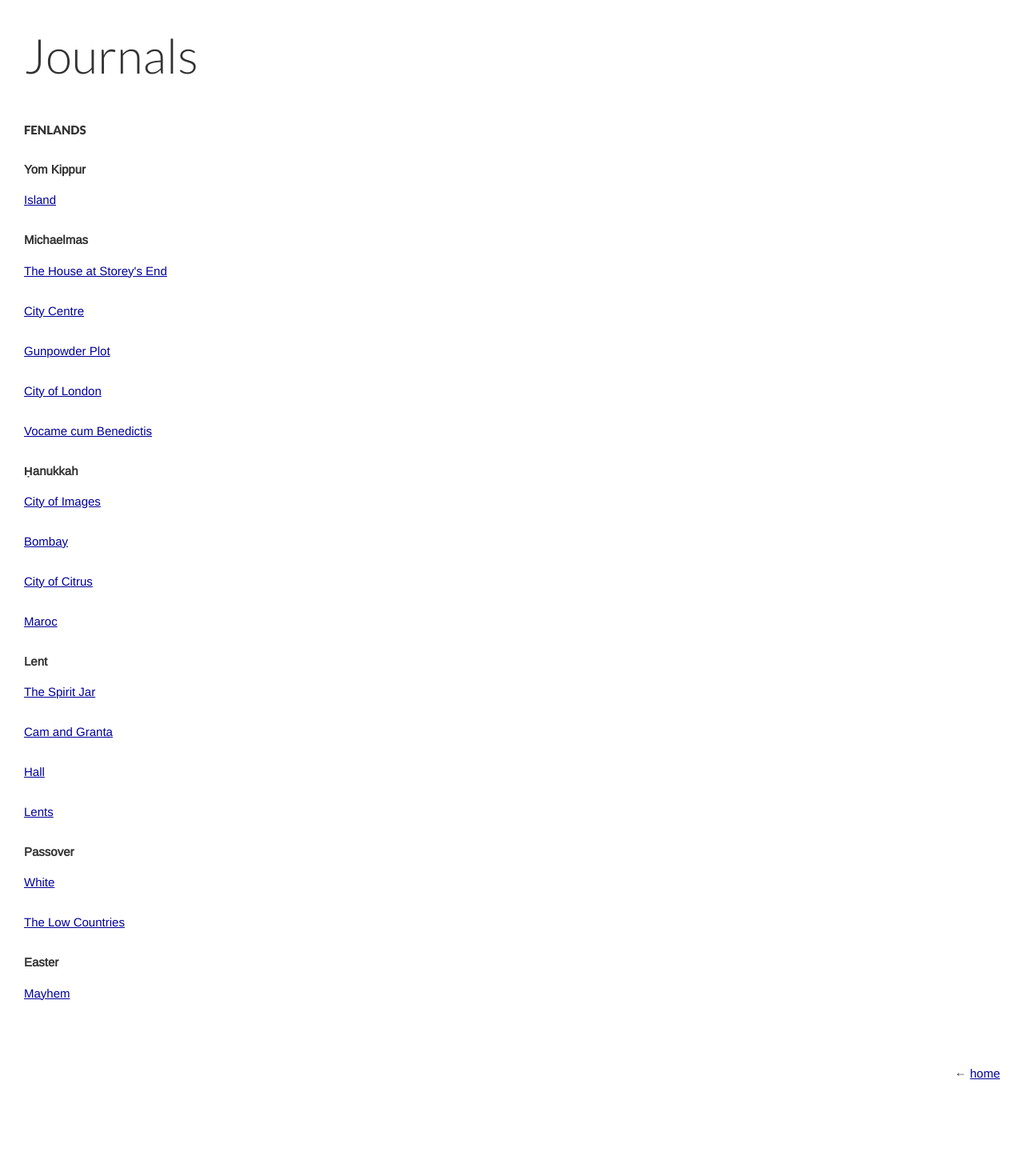
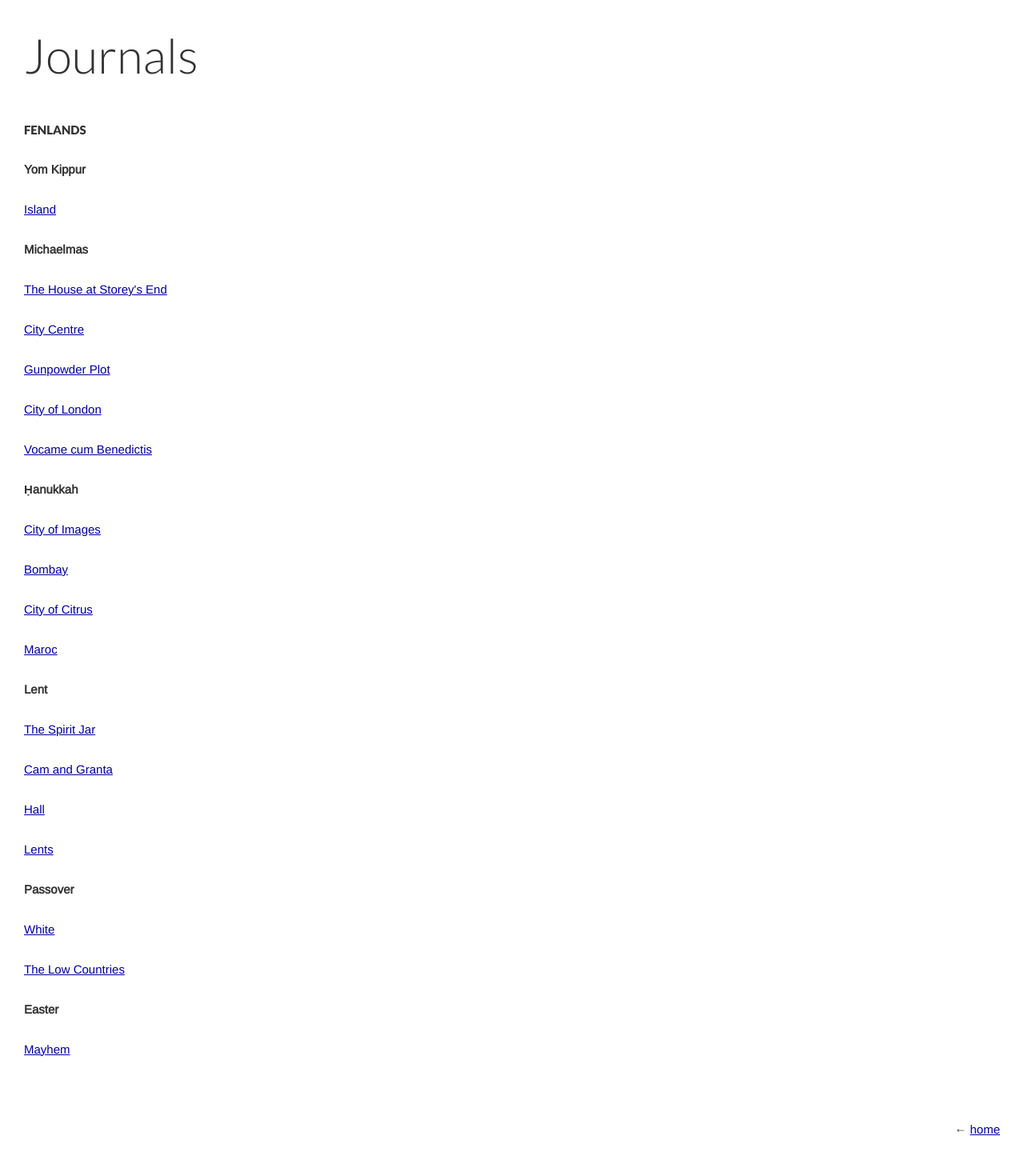
Before and after one commit to jacobandreas/writing, a Jekyll site: the page built from journals.html, in a window 1280 px wide. Shown: the whole page at 80% size. Built offline with Jekyll 4.4.1, drawn with Linux system fonts in a browser that asks for light colours; nearby versions of some CDN libraries; before the commit the page ends 1385 px from its top, so only the background shows below that.

Commit message:
fix bottom margin on h3

```diff
--- a/css/style.css
+++ b/css/style.css
@@ -86,7 +86,7 @@ h2 {
 }
 
 h3 {
-  margin-bottom: 0.889em;
+  margin-bottom: 1.667em;
   font-size: 1em;
 }
 
```
